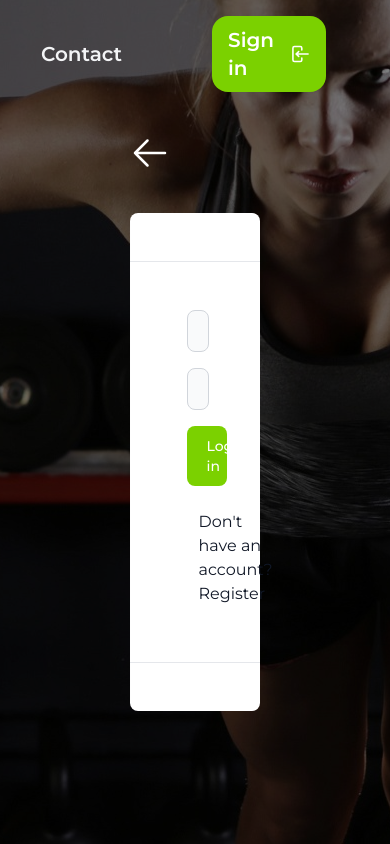
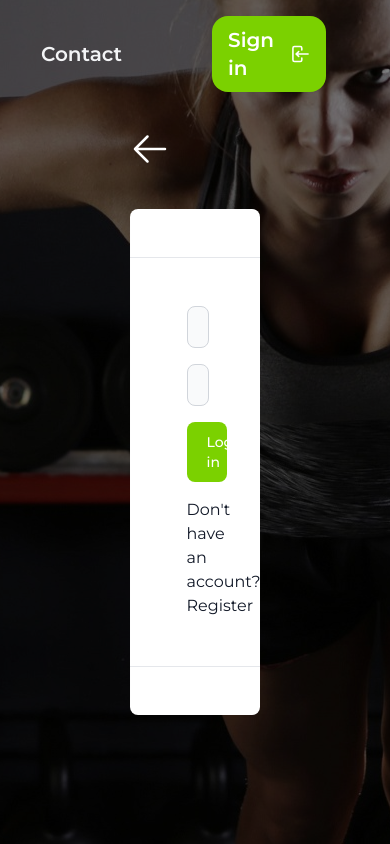
Before and after one commit to modul-sum-3/sum-front, a React (Create React App) app: page /login in a window 390 px wide. Built offline with nearby package versions, Linux system fonts and the light colour scheme; a web font is replaced by a local one.

Commit message:
update login

```diff
--- a/src/components/Site/LoginForm.js
+++ b/src/components/Site/LoginForm.js
@@ -106,8 +106,8 @@ const LoginForm = () => {
   };
 
   return (
-    <div className="flex justify-center">
-      <form className="flex flex-col gap-4 max-lg:w-1/3 max-md:w-1/2 " onSubmit={handleLogin}>
+    <div className="flex justify-center ">
+      <form className="flex flex-col gap-4 max-lg:w-1/3 max-md:w-1/2" onSubmit={handleLogin}>
         <input
           placeholder="Your email"
           id="email1"
@@ -132,15 +132,14 @@ const LoginForm = () => {
         >
           Log in
         </button>
-        <p className="flex list-none items-center gap-2">
+
         <Link
           to={routes.register}
-            className="block rounded py-2 pl-3 pr-4 text-gray-900 hover:text-primary md:bg-transparent md:p-0"
+          className="text-gray-900 transition-colors hover:text-primary"
           aria-current="page"
         >
           Don't have an account? Register
         </Link>
-        </p>
       </form>
     </div>
   );
--- a/src/components/Site/RegisterForm.js
+++ b/src/components/Site/RegisterForm.js
@@ -189,7 +189,7 @@ const RegisterForm = ({ width, invert, display }) => {
         <p className="flex list-none items-center gap-2">
           <Link
             to={routes.login}
-            className={`rounded py-2 pl-3 pr-4 ${display} text-gray-900 hover:text-primary md:bg-transparent md:p-0`}
+            className={` ${display} text-gray-900 hover:text-primary`}
             aria-current="page"
           >
             Already have an account? Log in
--- a/src/pages/LoginPage.js
+++ b/src/pages/LoginPage.js
@@ -14,7 +14,7 @@ const Login = () => {
           <ArrowLeftIcon className="mb-10 h-10 w-10 text-white" />
         </button>
         <div className="flex items-start justify-between rounded-t-lg border-b bg-white p-6" />
-        <div className="bg-white p-12">
+        <div className="bg-white p-12 ">
           <LoginForm />
         </div>
         <div className="flex items-center space-x-2 rounded-b-lg border-t border-gray-200 bg-white p-6" />
```
Lines whose indentation alone changed are shown as unchanged.
